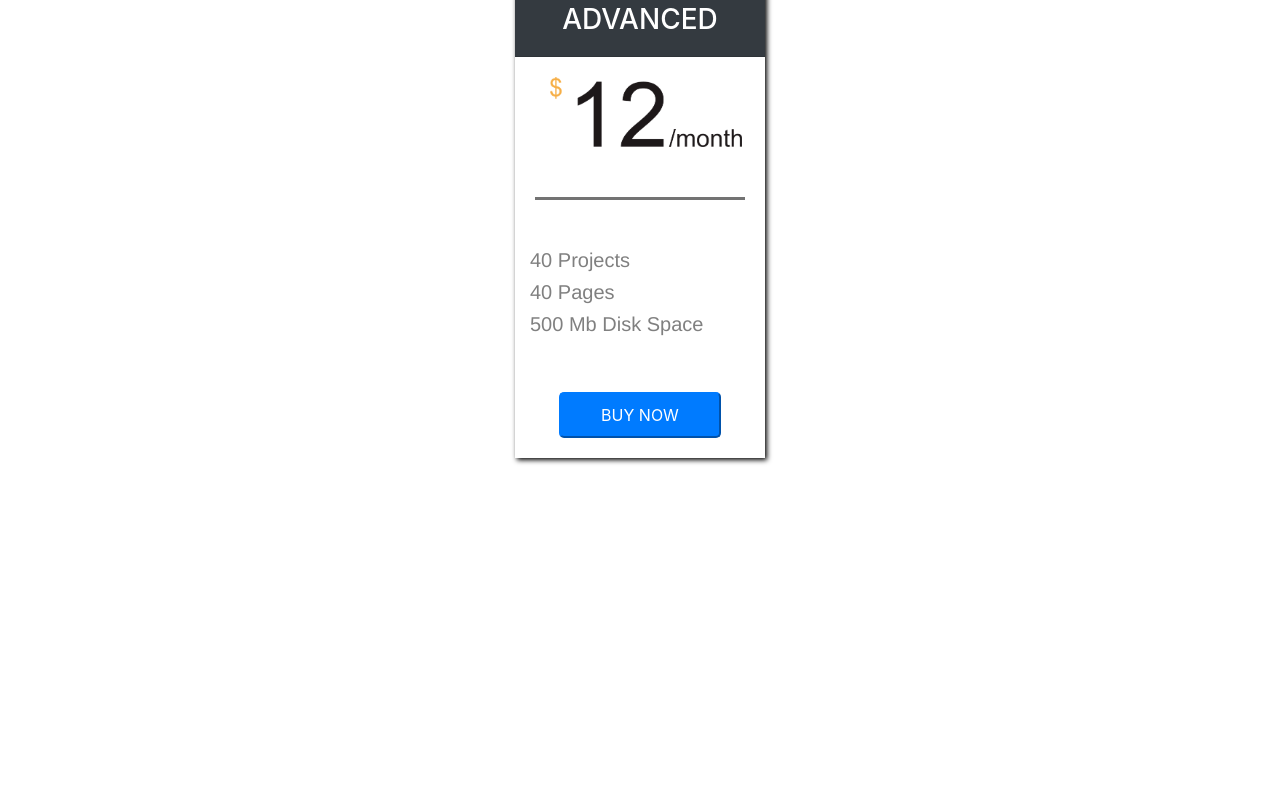
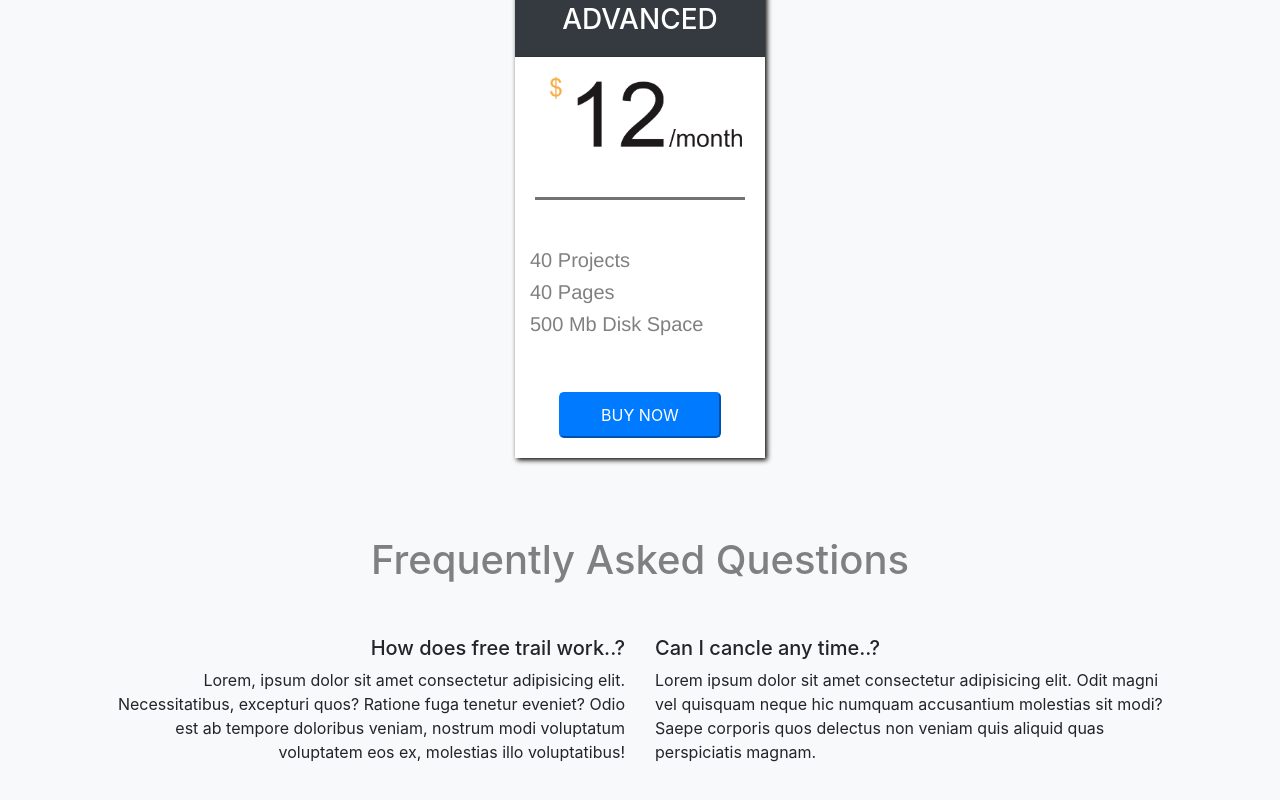
Before and after one commit to kadekbintanga/htmlcss-chalange2, a plain HTML site: page index.html in a window 1280 px wide. Shown: the part 904-1704 px from the top of the page. Before the commit the page ends 1392 px from the top, so only its background shows below. Drawn offline with nearby package versions, Linux system fonts and the light colour scheme.

Commit message:
Update UI design

```diff
--- a/index.html
+++ b/index.html
@@ -10,7 +10,7 @@
     <script src="./script.js"></script>
     <title>Chalenge2</title>
 </head>
-<body>
+<body class="bg-light">
     <div class="jumbotron jumbotron-fluid col-md-12 col-lg-12 text-center">
         <div class="container">
             <h1 class="display-4" style="color: white;">Simple Priceing</h1>
@@ -48,6 +48,26 @@
         </div>
     </div>
 
+    <div class="container-fluid col-md-12 col-lg-12 text-center mt-5">
+        <h1 style="color: gray;">Frequently Asked Questions</h1>
+    </div>
+
+    <div class="row justify-content-center mb-5 mt-5">
+        <div class="col-md-5 text-right mt-1">
+            <h5>How does free trail work..?</h5>
+            <p>Lorem, ipsum dolor sit amet consectetur adipisicing elit.
+                Necessitatibus, excepturi quos? Ratione fuga tenetur eveniet?
+                Odio est ab tempore doloribus veniam, nostrum modi voluptatum
+                voluptatem eos ex, molestias illo voluptatibus!</p>
+        </div>
+        <div class="col-md-5 mt-1">
+            <h5>Can I cancle any time..?</h5>
+            <p>Lorem ipsum dolor sit amet consectetur adipisicing elit.
+                Odit magni vel quisquam neque hic numquam accusantium molestias sit modi?
+                Saepe corporis quos delectus non veniam quis aliquid quas perspiciatis magnam.</p>
+        </div>
+    </div>
+
 
 
 
```
